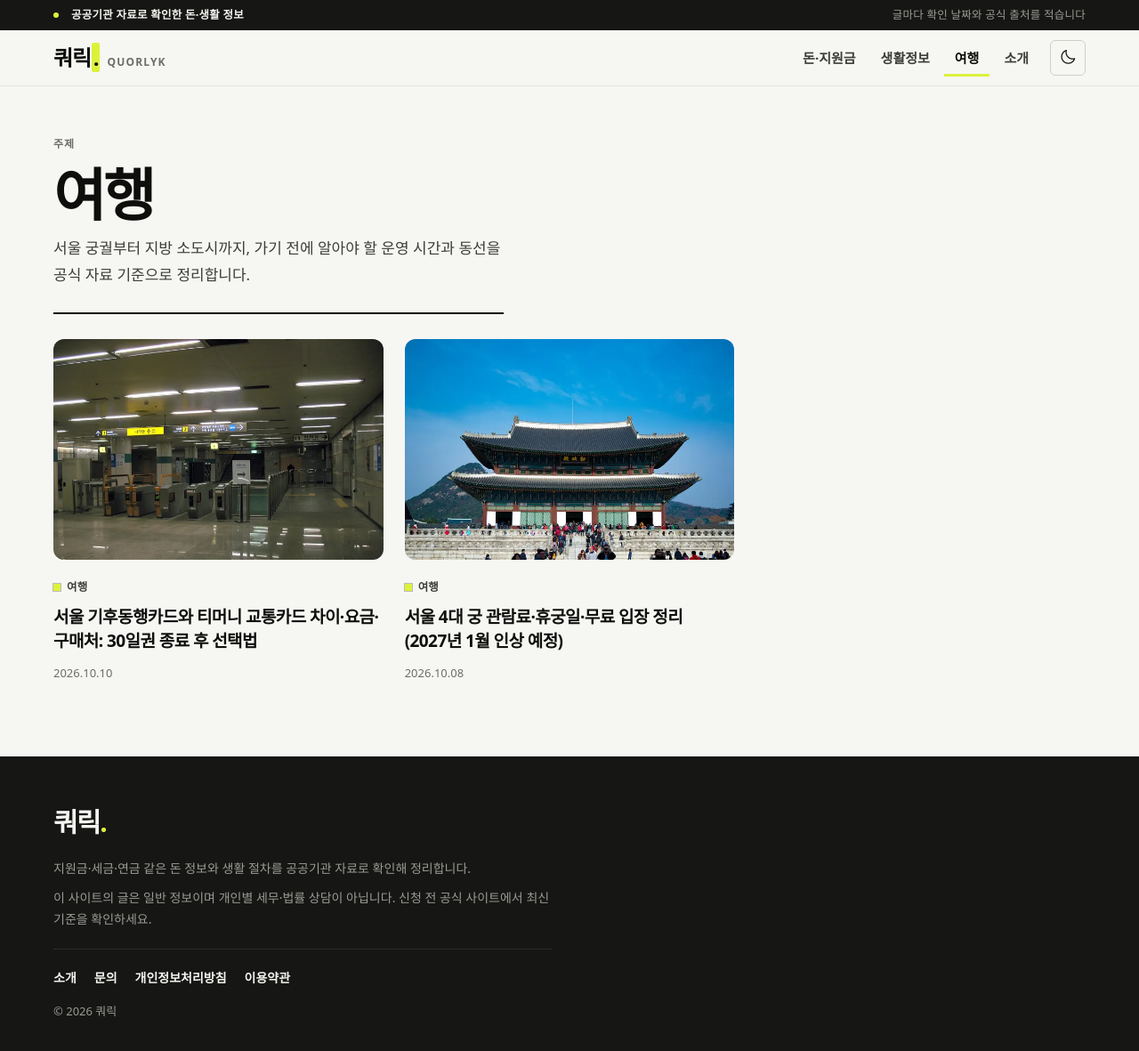
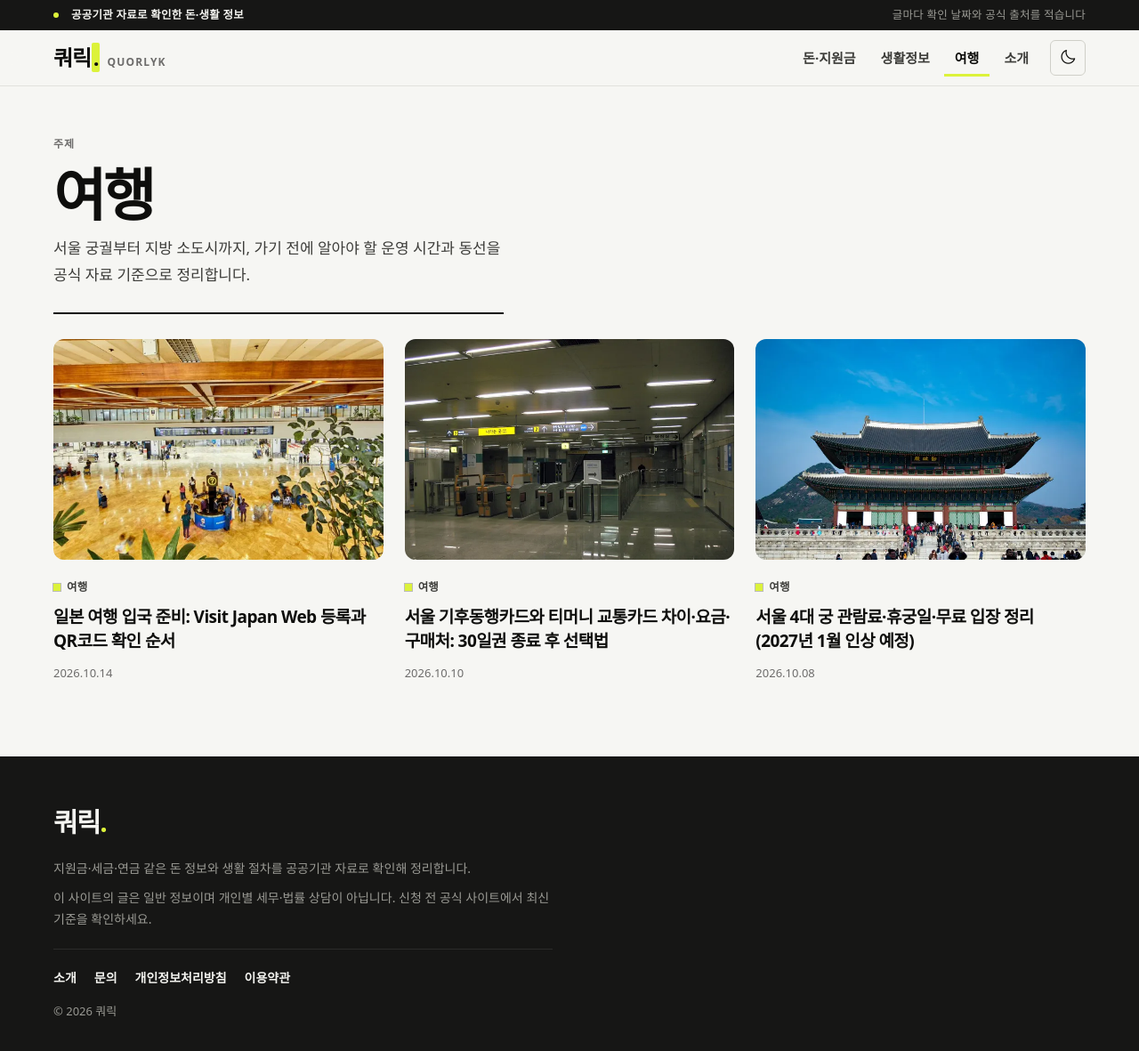
Before and after one commit to ekgoddlek0-dotcom/quorlyk-site, a Jekyll site: the page built from category/travel/index.html, in a window 1280 px wide and 1196 px high. Shown: the top 1181 px of the window at 89% size. Built offline with Jekyll 4.4.1, drawn with Linux system fonts in a browser that asks for light colours; some web fonts are replaced; some of the changed lines change nothing that is shown.

Commit message:
글: 일본 여행 입국 준비: Visit Japan Web 등록과 QR코드 확인 순서

```diff
--- /dev/null
+++ b/_posts/2026-10-14-visit-japan-web-preparation.md
@@ -0,0 +1,66 @@
+---
+title: "일본 여행 입국 준비: Visit Japan Web 등록과 QR코드 확인 순서"
+category: travel
+image: /assets/img/passport-reissue-guide.webp
+image_h: 860
+image_alt: "해외여행 준비를 위한 공항 출국장 예시 사진. 일본 공항이 아닌 마닐라 공항입니다."
+image_credit: "Manila International Airport Authority, Public domain (위키미디어 공용)"
+summary: "Visit Japan Web 등록 전에 준비할 자료와 입력 순서, 공항에서 확인할 QR코드, 유료 대행 사이트 주의점을 정리했습니다."
+description: "일본 디지털청과 세관의 공식 안내를 바탕으로 Visit Japan Web 계정·여권·여행 일정 등록 및 전자 세관신고 순서를 확인하세요."
+sources:
+  - name: "일본 디지털청: Visit Japan Web 이용 안내"
+    url: "https://services.digital.go.jp/en/visit-japan-web/guide/"
+  - name: "일본 세관: 휴대품·별송품 신고 안내"
+    url: "https://www.customs.go.jp/english/passenger/declaration/declaration_app.html"
+  - name: "일본 세관: 전자신고 사칭 사이트 주의"
+    url: "https://www.customs.go.jp/news/news/oshirase/20260528.html"
+---
+일본 여행을 준비하면서 Visit Japan Web 계정만 만들고 등록을 마쳤다고 생각하기 쉽습니다. 계정 생성, 여권 정보 입력, 이번 여행 등록, 신고 내용 확인은 서로 다른 단계입니다. 출발 전에 이번 일정에 맞는 정보를 넣고 QR코드를 표시할 수 있는지까지 확인해 두면 공항에서 다시 입력하는 일을 줄일 수 있습니다.
+
+이 글은 2026년 10월 14일 일본 디지털청과 세관의 안내를 확인해 정리했습니다. 아래 체크리스트는 준비를 돕는 편집부 제안이며, 실제 입력 항목과 공항 절차는 공식 화면 및 현장 안내를 따르세요.
+
+## 시작 전 준비할 자료
+
+| 자료 | 어디에 쓰나요? | 확인할 부분 |
+|---|---|---|
+| 이메일 | 계정 생성과 로그인 | 여행 중에도 접근할 수 있는 주소 |
+| 실제 사용할 여권 | 본인 정보 등록 | 영문 이름과 여권번호 |
+| 항공 예약 내역 | 이번 입국 일정 등록 | 날짜와 편명 |
+| 일본 숙소 예약 내역 | 체류지 정보 입력 | 주소와 연락처 |
+| 휴대폰과 충전 수단 | 등록 화면과 QR코드 확인 | 배터리 및 접속 상태 |
+
+항공권과 숙소 정보를 다른 사람의 메시지에서 옮겨 적는다면 원래 예약 내역도 함께 보관해 두세요. 이름이 비슷한 숙소를 검색해 주소를 넣기보다는 예약한 지점의 주소를 확인하는 편이 실수를 줄입니다. 여권은 과거 여행 때 사용했던 사본이 아니라 이번에 가져갈 원본을 기준으로 입력하세요.
+
+## 계정부터 신고까지 확인하는 순서
+
+디지털청 이용 안내는 계정을 만든 뒤 이용자 정보, 여행 일정, 입국심사·세관신고 정보를 등록하고 공항에서 QR코드를 사용하는 흐름을 설명합니다. 여권을 촬영해 정보를 읽을 수 있으며, 인식이 되지 않을 때에는 다시 촬영하거나 직접 입력하는 방법을 안내합니다. 사진 인식이 끝났더라도 자동으로 채워진 글자를 실제 여권과 대조하세요.
+
+여행 일정에는 일본 체류지 정보를 함께 준비합니다. 예전에 등록한 이용자 정보를 활용하더라도 이번 여행 날짜와 숙소가 같은 것은 아닙니다. 여러 일정을 저장했다면 출발하려는 일정이 선택돼 있는지 확인하세요. 입력 중 화면을 닫았다면 마지막에 열었던 화면만 보고 완료라고 판단하지 말고, 해당 일정에서 남은 절차가 있는지 다시 살펴보는 것이 좋습니다.
+
+신고 질문은 본인이 가져가는 물품 등 실제 상황을 기준으로 답해야 합니다. 다른 사람의 예시 화면에 체크된 답을 그대로 따라 하지 마세요. 질문이 이해되지 않으면 공식 안내에서 의미를 확인한 뒤 작성하고, 모르는 항목을 임의로 선택해 화면만 넘기지 않는 것이 안전합니다.
+
+## 공항에서 필요한 것과 종이 신고서
+
+일본 세관은 입국자에게 휴대품·별송품 신고를 요구하며 Visit Japan Web 전자신고를 권장합니다. 전자신고를 마치면 신고 정보가 담긴 QR코드를 사용할 수 있습니다. 세관 전자신고 단말에서는 QR코드와 IC여권을 읽히는 절차를 안내합니다. 전자신고를 했더라도 수하물 검사를 받을 수 있으므로, QR코드가 있다는 이유로 모든 절차를 건너뛸 수 있다고 생각하면 안 됩니다.
+
+기존 종이 세관신고서도 사용할 수 있으며 공식 페이지에는 한국어 양식이 있습니다. 전자신고가 안 되는 상황에서는 현장 직원에게 가능한 절차를 확인하세요. 세관은 2024년 1월 25일 입국심사·세관신고 QR코드 통합 이후 옛 Customs Declaration App에서 만든 코드를 사용할 수 없다고 안내합니다. 과거에 저장한 코드 대신 이번 여행의 공식 등록 화면을 확인하세요.
+
+## 무료 서비스인데 결제를 요구한다면
+
+일본 세관은 Visit Japan Web을 사칭한 사이트와 신청 대행 명목의 수수료 청구 사례를 경고하고 있습니다. Visit Japan Web은 무료이며, 세관 전자신고 절차 자체를 위해 세관에 수수료를 낼 필요는 없다는 안내입니다. 이는 반입 물품에 부과될 수 있는 세금이 없다는 뜻과는 다릅니다.
+
+검색 광고의 제목만 보고 여권 정보를 넣기보다 디지털청 안내에서 공식 서비스로 이동하세요. 공식 접속 주소는 `https://www.vjw.digital.go.jp/`입니다. 이 글의 출처 목록에서도 디지털청 안내를 열 수 있습니다. 유료 대행을 공식 등록의 필수 단계로 오인하지 마세요.
+
+## 출발 전에 한 번 더 확인할 체크리스트
+
+- 로그인한 계정이 본인이 등록에 사용한 계정인지 확인합니다.
+- 이번 여행 날짜와 실제 여권의 영문 이름을 대조합니다.
+- 숙소 주소는 예약한 지점의 주소와 비교합니다.
+- 이용자 정보 입력에서 멈추지 않고 해당 여행의 신고 절차를 확인합니다.
+- 휴대폰에서 필요한 화면을 열 수 있는지 확인하고 충전 수단을 준비합니다.
+
+여행 동행자와 함께 준비한다면 각자의 정보가 누구의 것인지 구분해 확인하세요. 여권 사진이나 신고 화면을 공개 단체방에 공유할 필요는 없습니다. 본인 확인에 필요한 개인정보가 들어 있으므로, 준비를 도와주는 사람에게도 필요한 범위만 보여주는 편이 좋습니다.
+
+화면이 열리지 않는 경우에는 접속 주소를 먼저 확인하고 네트워크 상태, 로그인 여부, 선택된 여행 일정을 순서대로 점검해 보세요. 오류가 계속되면 오류 문구와 발생한 단계를 메모해 공식 안내나 현장 직원에게 문의하면 상황 설명에 도움이 됩니다. 해결을 위해 출처가 불명확한 앱에 여권 정보를 다시 입력하지 마세요.
+
+이 글은 서비스 등록 흐름을 설명하는 자료입니다. 개인별 입국 자격이나 비자 필요 여부를 판단하는 자료로 사용하지 마세요. 등록을 마친 뒤에도 본인의 여행 조건에 필요한 공식 안내를 별도로 확인해야 합니다.
--- a/category/travel/index.html
+++ b/category/travel/index.html
@@ -3,8 +3,6 @@ layout: default
 cat: travel
 title: 여행
 description: "서울 궁궐부터 지방 소도시까지, 가기 전에 알아야 할 운영 시간과 동선을 공식 자료 기준으로 정리합니다."
-noindex: true
-sitemap: false
 ---
 {% assign c = site.data.cats["travel"] %}
 {% assign posts = site.posts | where: "category", "travel" %}
```
